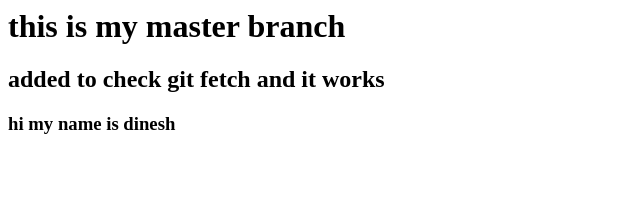
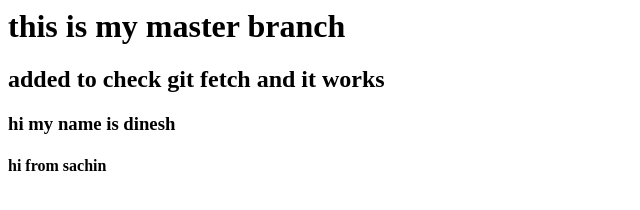
Before and after one commit to dinesh13506/myProject, a plain HTML site: page index.html in a window 1280 px wide. Shown: the whole page, without its empty margins (0-640 px from the left). Drawn offline with Linux system fonts and the light colour scheme.

Commit message:
adding h4 hi from sachin

```diff
--- a/index.html
+++ b/index.html
@@ -1,3 +1,4 @@
 <h1>this is my master branch </h1>
 <h2> added to check git fetch and it works</h2>
 <h3> hi my name is dinesh </h3>
+<h4> hi from sachin </h4>
```
